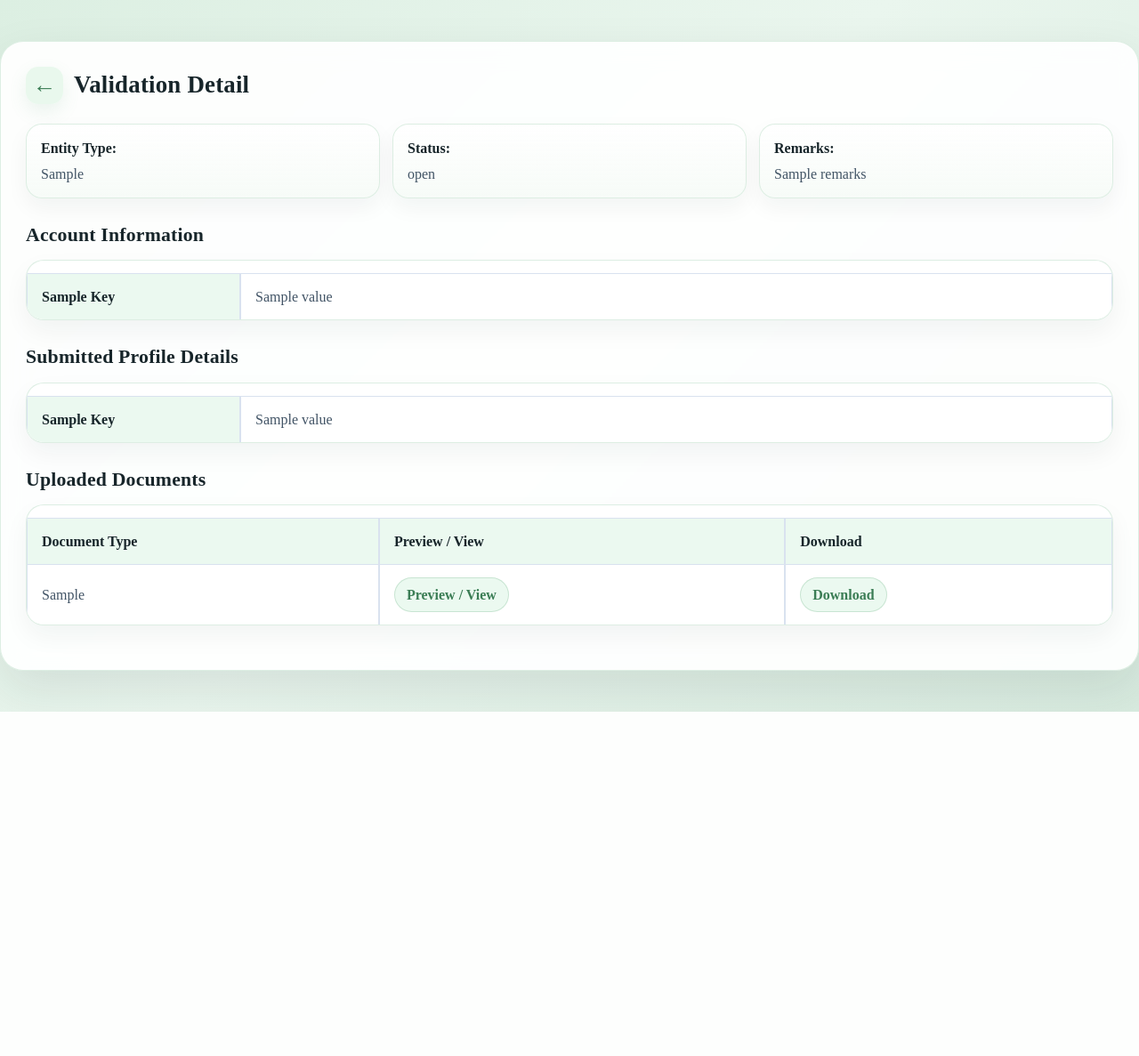
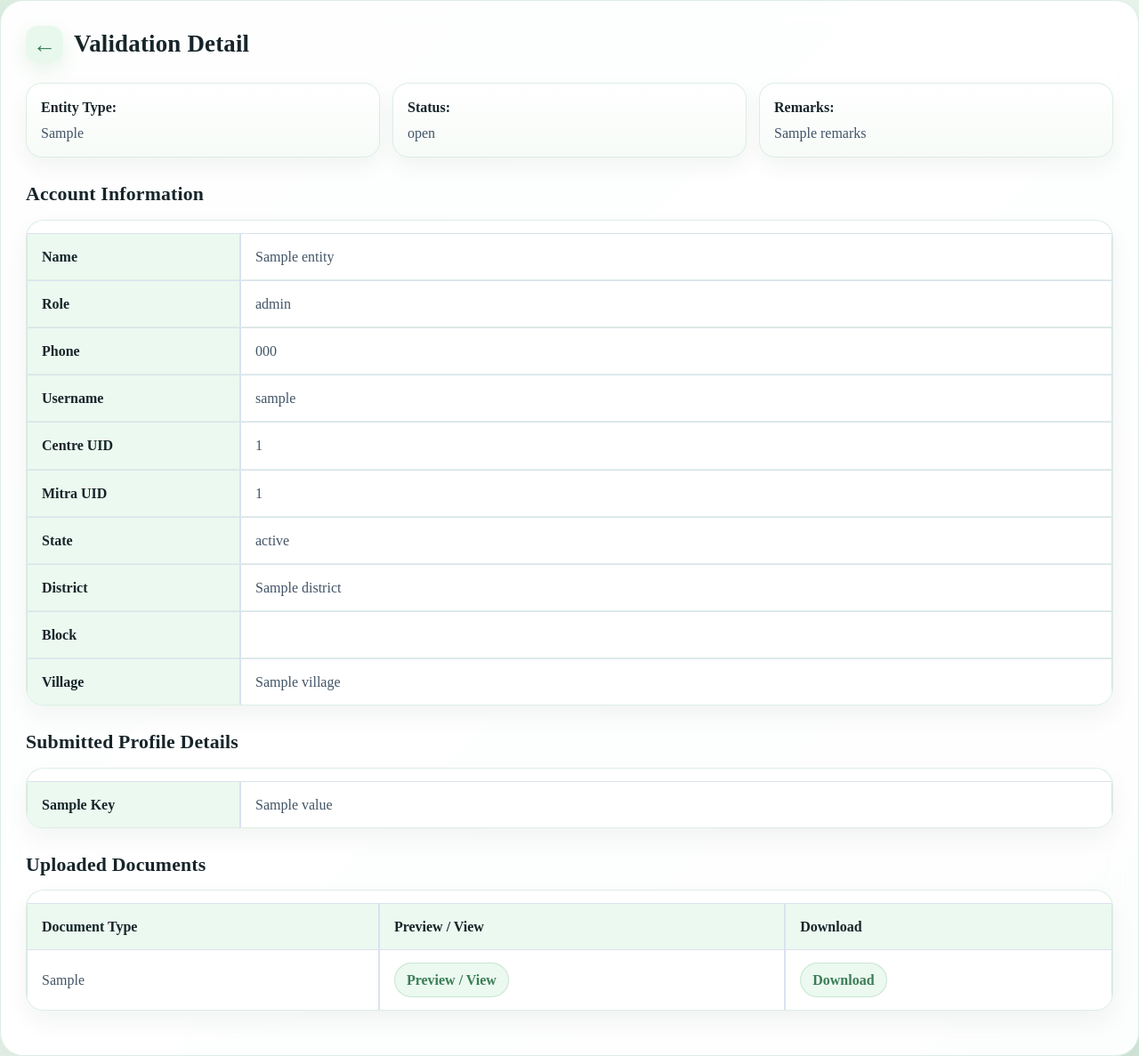
Before and after one commit to rahulbaruah098/Unnat-Farm, a Flask app: template app/templates/validations/detail.html in a window 1280 px wide. Shown: the whole page at 89% size. Before the commit the page ends 800 px from the top, so only its background shows below. Run offline with Flask 3, Linux system fonts and the light colour scheme; the template is opened without the code that fills it: most values are stand-ins (such as "Sample title", 1, 10 or a date in 2020).

Commit message:
renamed to files from file name part 1 and fix ed logic

```diff
--- a/app/templates/validations/detail.html
+++ b/app/templates/validations/detail.html
@@ -368,46 +368,16 @@
 
 <div class="table-wrap">
     <table>
-        {% if master %}
-            {% set hidden_keys = [
-                '_id',
-                'linked_user_id',
-                'created_at',
-                'updated_at',
-                'profile_photo',
-                'profile_photo_file',
-                'passport_photo',
-                'passport_photo_file',
-                'passport_photo_file_name',
-                'farmer_profile_photo',
-                'farmer_profile_photo_file',
-                'government_id_file',
-                'government_id_file_name',
-                'education_certificate_file',
-                'education_certificate_file_name',
-                'supporting_document',
-                'supporting_document_name',
-                'document_file',
-                'document_file_name'
-            ] %}
-
-            {% for key, value in master.items() %}
-                {% if key not in hidden_keys and value is not none and value != '' and value != '-' %}
-                    <tr>
-                        <th>
-                            {% if key == 'dob' or key == 'date_of_birth' %}
-                                Date of Birth
-                            {% else %}
-                                {{ key|replace('_', ' ')|title }}
-                            {% endif %}
-                        </th>
-                        <td>{{ value }}</td>
-                    </tr>
-                {% endif %}
-            {% endfor %}
-        {% else %}
-            <tr><td>No submitted profile details found.</td></tr>
-        {% endif %}
+        <tr><th>Name</th><td>{{ entity.name if entity else '-' }}</td></tr>
+        <tr><th>Role</th><td>{{ entity.role if entity else '-' }}</td></tr>
+        <tr><th>Phone</th><td>{{ entity.phone if entity else '-' }}</td></tr>
+        <tr><th>Username</th><td>{{ entity.username if entity else '-' }}</td></tr>
+        <tr><th>Centre UID</th><td>{{ entity.centre_uid or entity.mapped_centre_uid if entity else '-' }}</td></tr>
+        <tr><th>Mitra UID</th><td>{{ entity.mitra_uid or entity.mapped_mitra_uid if entity else '-' }}</td></tr>
+        <tr><th>State</th><td>{{ entity.state if entity else '-' }}</td></tr>
+        <tr><th>District</th><td>{{ entity.district if entity else '-' }}</td></tr>
+        <tr><th>Block</th><td>{{ entity.block if entity else '-' }}</td></tr>
+        <tr><th>Village</th><td>{{ entity.village if entity else '-' }}</td></tr>
     </table>
 </div>
 
@@ -445,9 +415,11 @@
                 'supporting_document',
                 'document_file'
             ] %}
+
             {% for key, value in master.items() %}
-                    {% if key not in hidden_keys %}
-                        <tr><th>
+                {% if key not in hidden_keys and value is not none and value != '' and value != '-' %}
+                    <tr>
+                        <th>
                             {% if key == 'government_id_file_name' %}
                                 Government ID Files
                             {% elif key == 'education_certificate_file_name' %}
@@ -459,7 +431,9 @@
                             {% else %}
                                 {{ key|replace('_', ' ')|title }}
                             {% endif %}
-</th><td>{{ value }}</td></tr>
+                        </th>
+                        <td>{{ value }}</td>
+                    </tr>
                 {% endif %}
             {% endfor %}
         {% else %}
@@ -479,24 +453,25 @@
             'profile_photo_file',
             'passport_photo',
             'passport_photo_file',
-            'passport_photo_file_name',
             'farmer_profile_photo',
             'farmer_profile_photo_file',
             'government_id_file',
-            'government_id_file_name',
             'education_certificate_file',
-            'education_certificate_file_name',
             'supporting_document',
-            'supporting_document_name',
-            'document_file',
-            'document_file_name'
+            'document_file'
         ] %}
 
         {% for key, value in master.items() %}
             {% if key not in hidden_keys and value is not none and value != '' and value != '-' %}
                 <div class="detail-card">
                     <span class="detail-card-label">
-                        {% if key == 'dob' or key == 'date_of_birth' %}
+                        {% if key == 'government_id_file_name' %}
+                            Government ID Files
+                        {% elif key == 'education_certificate_file_name' %}
+                            Education Certificate Files
+                        {% elif key == 'passport_photo_file_name' %}
+                            Passport Photo Files
+                        {% elif key == 'dob' or key == 'date_of_birth' %}
                             Date of Birth
                         {% else %}
                             {{ key|replace('_', ' ')|title }}
```
Also changed, not shown: uploads/education_qualification_certificate_3aa7bb585088585a.png (added), uploads/government-issued_identity_card_858f848d383a0f30.png (added), uploads/passport_size_photo_c8a7c1328254ef2e.png (added). Lines whose indentation alone changed are shown as unchanged.
